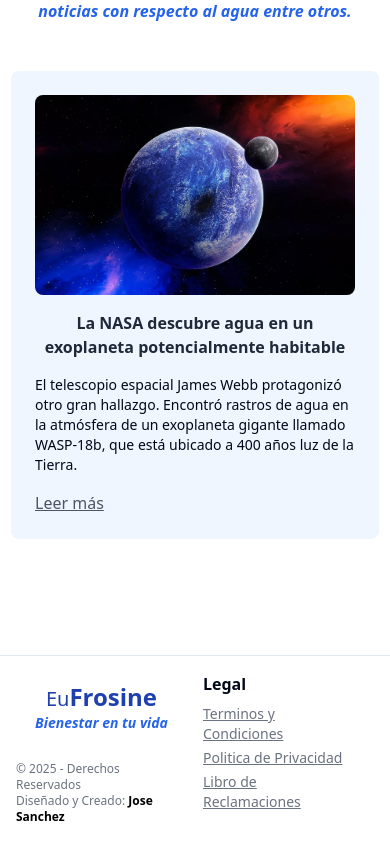
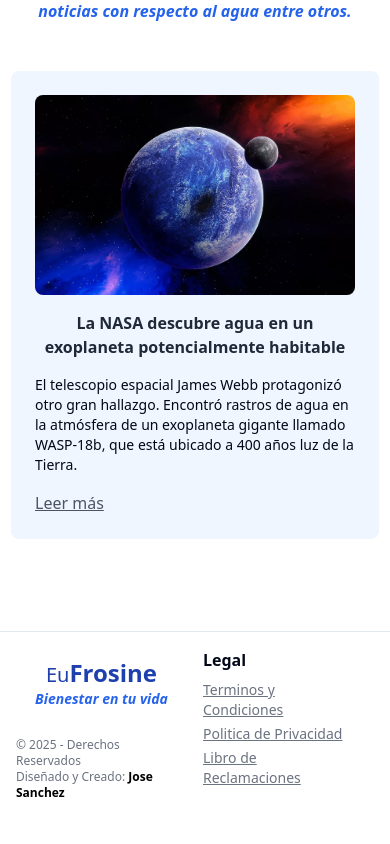
Before and after one commit to JoseSanchez90/frontend-eufrosine-web, a Next.js app: page / in a window 390 px wide. Shown: the part 2191-3035 px from the top of the page. After the commit the page ends 3011 px from the top, so only its background shows below. Built offline with nearby package versions, Linux system fonts and the light colour scheme.

Commit message:
footer mt-fixed

```diff
--- a/components/footer.tsx
+++ b/components/footer.tsx
@@ -26,7 +26,7 @@ const dataFooter = [
 const Footer = () => {
 
     return (
-        <footer className="w-full h-full mt-6">
+        <footer className="w-full h-full md:mt-6">
             <Separator/>
             <div className="grid grid-cols-2 gap-4 md:grid-cols-5 mx-auto p-4 py-2 sm:py-6 justify-between ">
 
```
